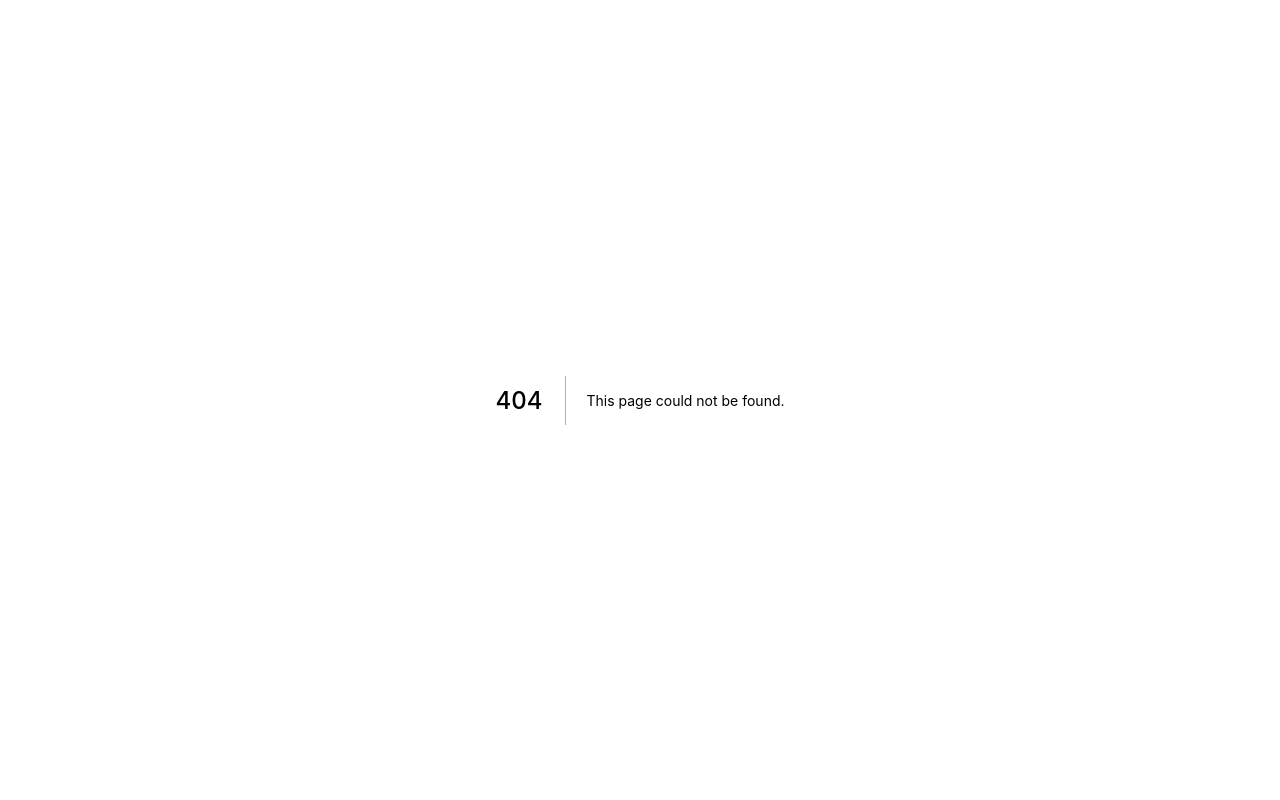
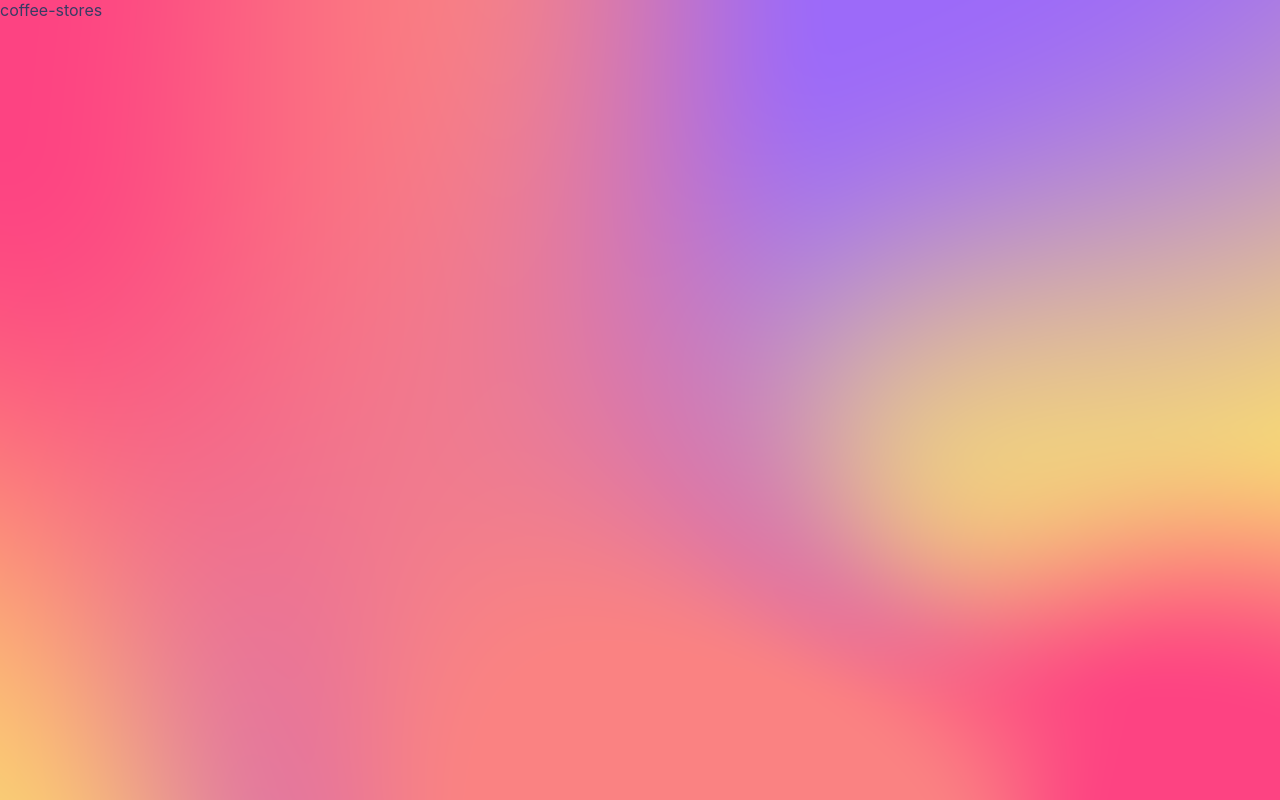
Before and after one commit to mahyarErshad/First-next.js-app, a Next.js app: page /coffee-stores in a window 1280 px wide. Before the commit this address had no page. Built offline with nearby package versions, Linux system fonts and the light colour scheme.

Commit message:
Created coffee-stores page

```diff
--- /dev/null
+++ b/pages/coffee-stores.js
@@ -0,0 +1,5 @@
+function coffeeStores() {
+  return <div>coffee-stores</div>;
+}
+
+export default coffeeStores;
```
